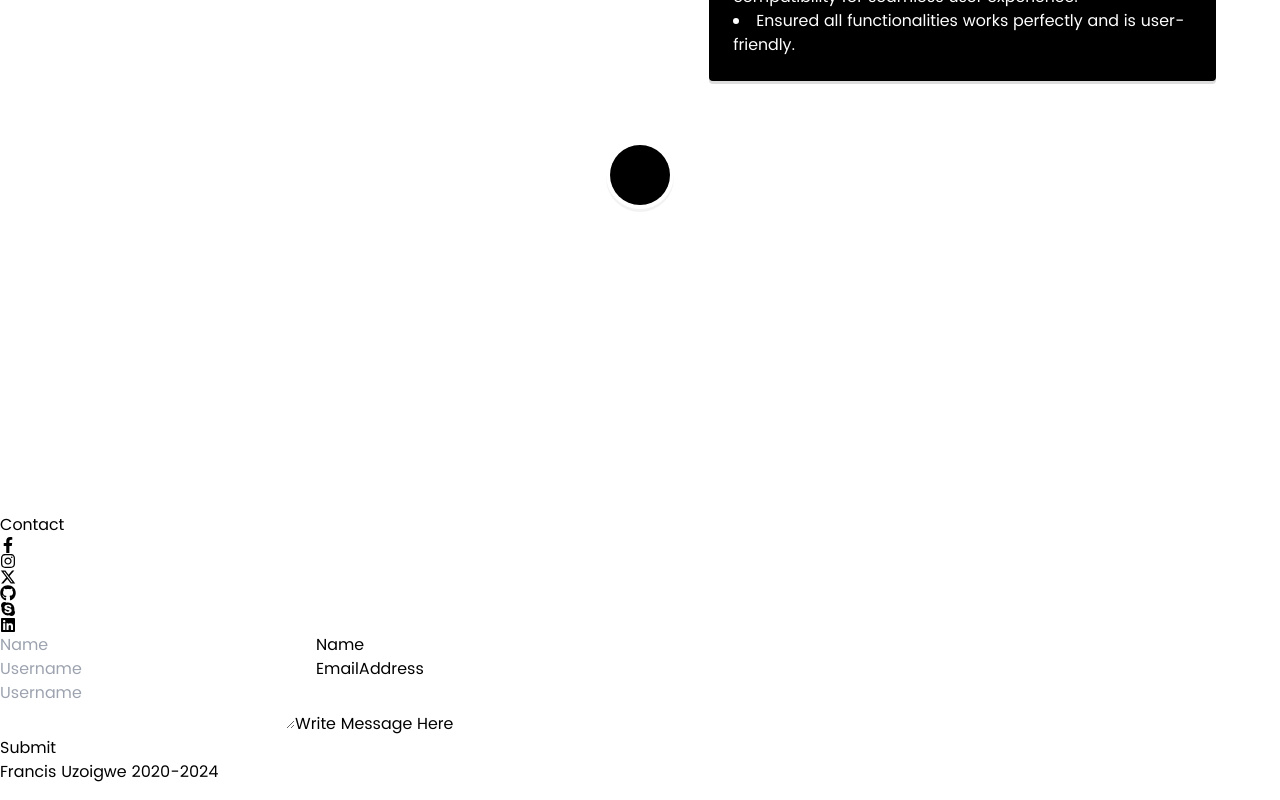
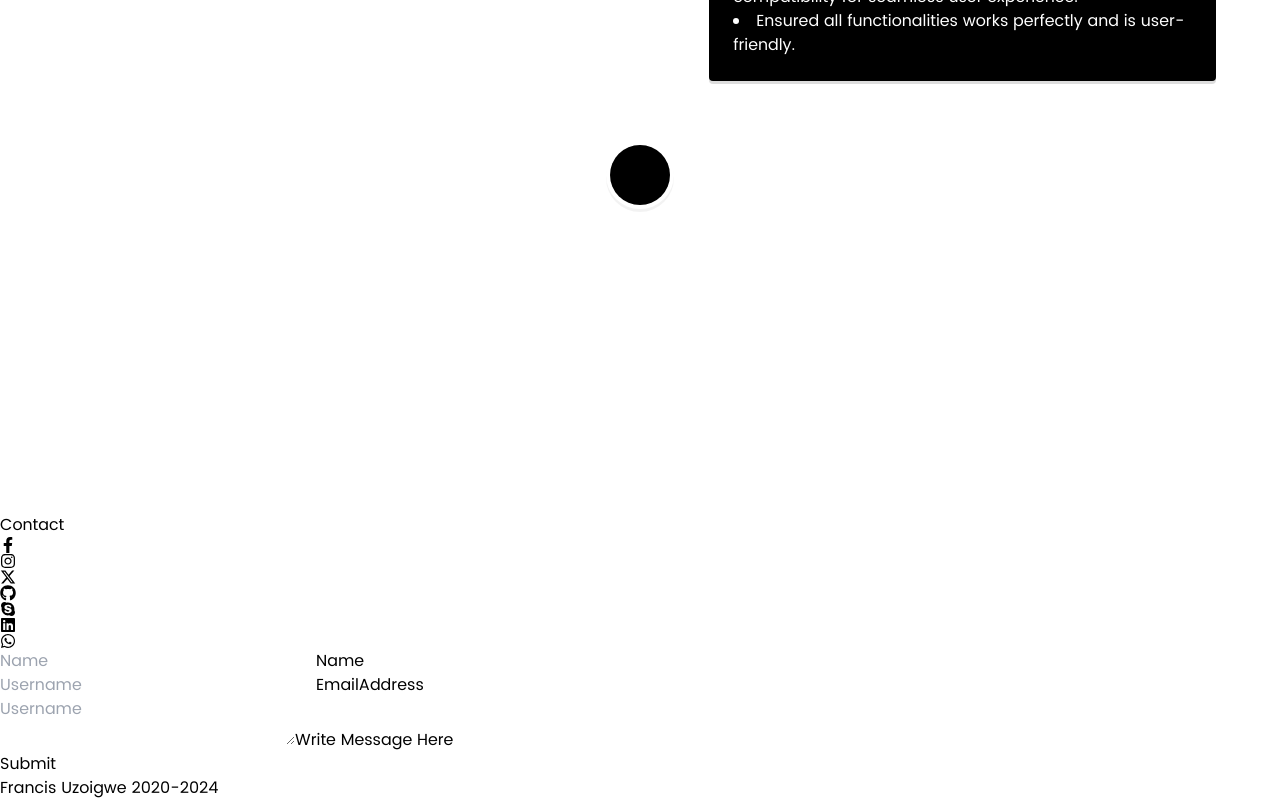
Before and after one commit to FrancisUzoigwe/FrancisUzoigwe2, a React (Vite) app: page / in a window 1280 px wide. Shown: the part 3993-4793 px from the top of the page. Built offline with nearby package versions, Linux system fonts and the light colour scheme.

Commit message:
adding whatsapp link

```diff
--- a/src/pages/ContactPage.tsx
+++ b/src/pages/ContactPage.tsx
@@ -2,7 +2,7 @@
 import emailjs from '@emailjs/browser';
 import { useState, useRef } from "react"
 import Swal from "sweetalert2"
-import { FaFacebookF, FaGithub, FaInstagram, FaLinkedin, FaSkype } from "react-icons/fa"
+import { FaFacebookF, FaGithub, FaInstagram, FaLinkedin, FaSkype, FaWhatsapp } from "react-icons/fa"
 import { FaXTwitter } from "react-icons/fa6"
 const ContactPage = () => {
 
@@ -62,6 +62,7 @@ const ContactPage = () => {
                 <a className='p-2 rounded-xl bg-white' href='https://github.com/FrancisUzoigwe'><FaGithub className="text-2xl text-[black]" /></a>
                 <a className='p-2 rounded-xl bg-white' href='https://join.skype.com/invite/G5CJcsoJjwdj'><FaSkype className="text-2xl text-[blue]" /></a>
                 <a className='p-2 rounded-xl bg-white' href='https://www.linkedin.com/in/francis-uzoigwe-2b3b9b246'><FaLinkedin className="text-2xl  text-[blue]" /></a>
+                <a className='p-2 rounded-xl bg-white' href='https://wa.link/gbbhu1'><FaWhatsapp className="text-2xl  text-[green]" /></a>
             </div>
             <div className="w-[90%]">
                 <form ref={form} onSubmit={sendEmail} className="w-full  rounded-lg h-auto">
```
